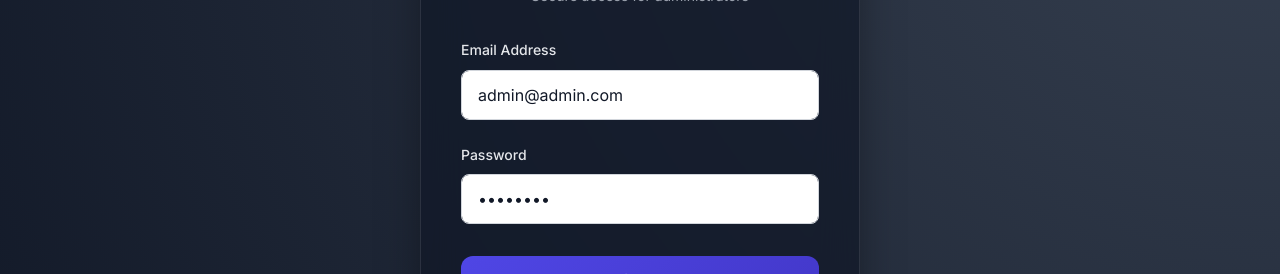
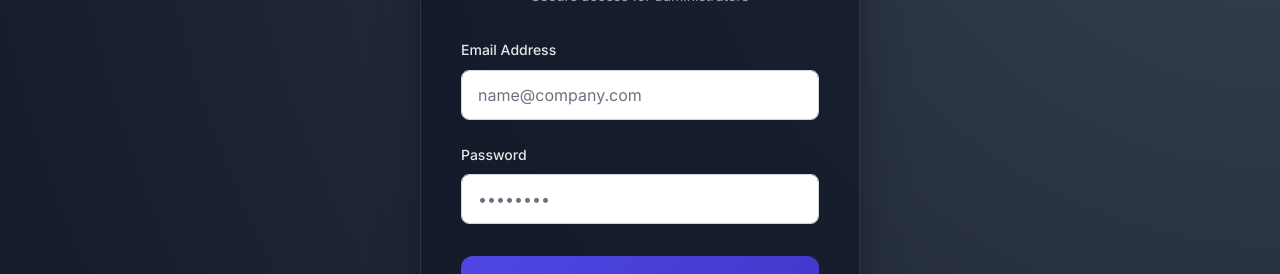
Before and after one commit to Thanh14013/E-learning-Website, a React (Vite) app in the folder frontend/: page /admin/login in a window 1280 px wide. Shown: the part 253-527 px from the top of the page. Built offline with nearby package versions, Linux system fonts and the light colour scheme; no server answers.

Commit message:
fix: bug login

```diff
--- a/frontend/src/pages/admin/AdminLogin.jsx
+++ b/frontend/src/pages/admin/AdminLogin.jsx
@@ -7,8 +7,8 @@ const AdminLogin = () => {
     const navigate = useNavigate();
     const location = useLocation();
     const { login } = useAuth();
-    const [email, setEmail] = useState("admin@admin.com");
-    const [password, setPassword] = useState("Admin123");
+    const [email, setEmail] = useState("");
+    const [password, setPassword] = useState("");
     const [loading, setLoading] = useState(false);
     const [error, setError] = useState("");
 
--- a/frontend/src/pages/courses/CourseDetail.jsx
+++ b/frontend/src/pages/courses/CourseDetail.jsx
@@ -644,7 +644,7 @@ const CourseDetailPage = () => {
             course.description && (
               <div className={styles.sectionBox}>
                 <h3>Course Description</h3>
-                <p className={styles.description}>{course.description}</p>
+                <div className={styles.description} dangerouslySetInnerHTML={{ __html: course.description }} />
               </div>
             )
           }
```
